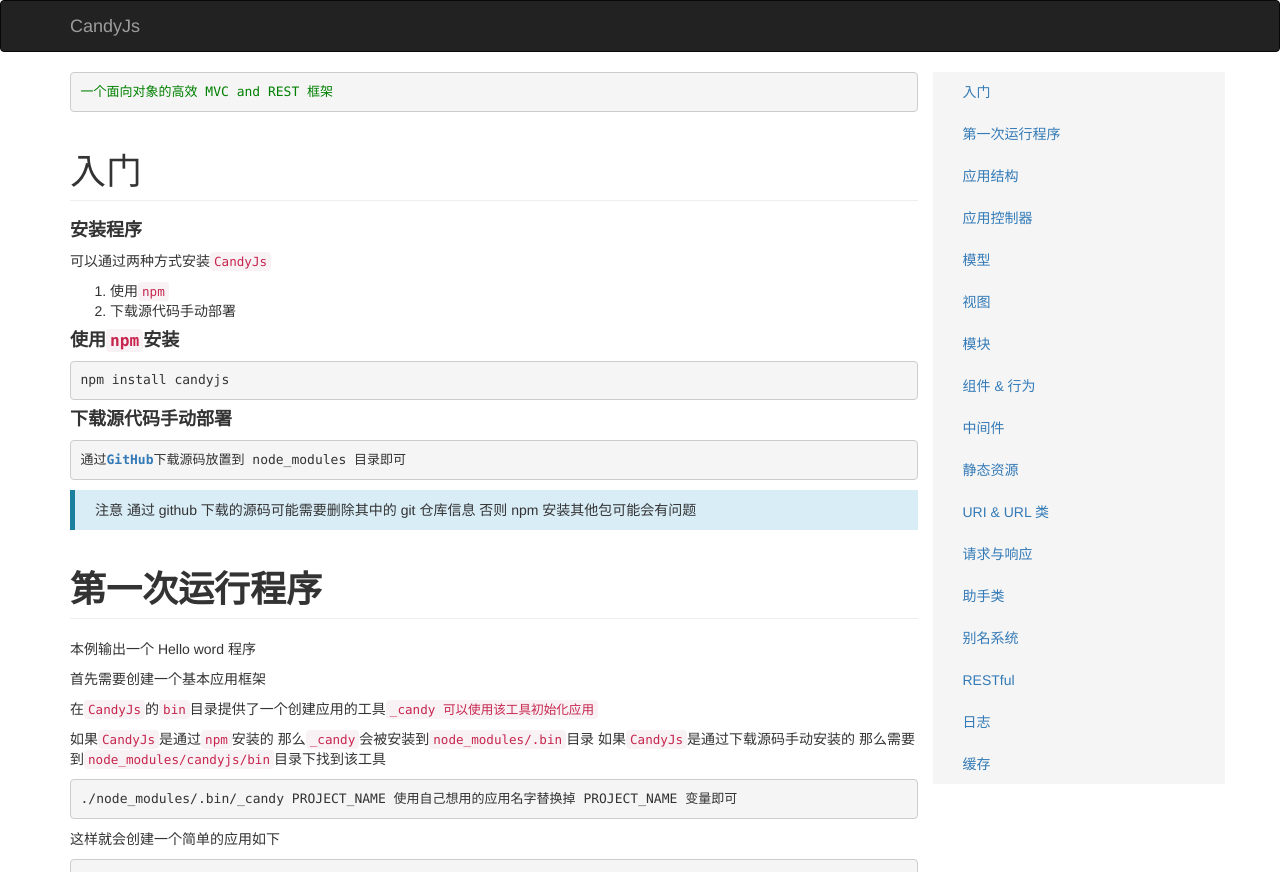
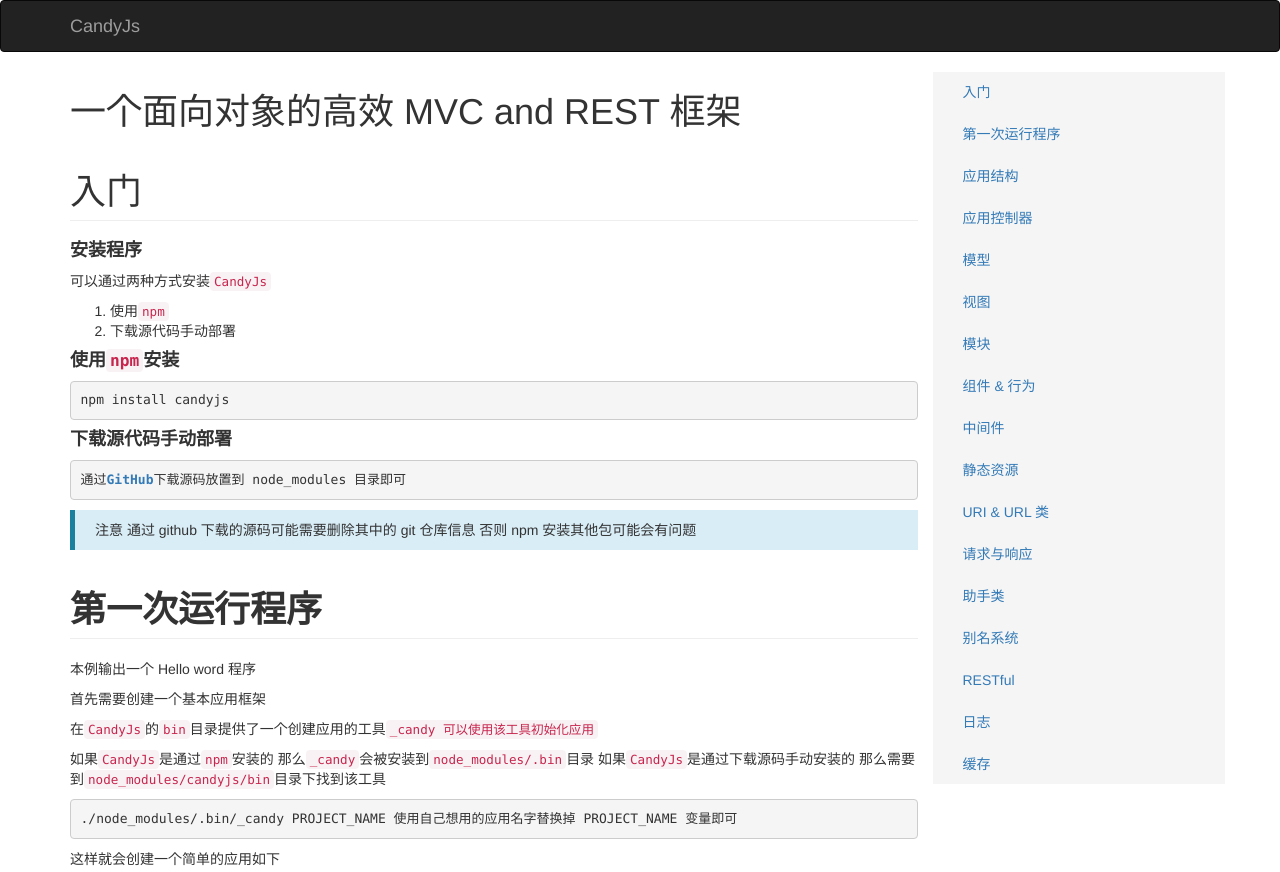
Before and after one commit to candyframework/candyjs, a website: page doc/index.html in a window 1280 px wide. Shown: the top 872 px of the page. Drawn offline with nearby package versions, Linux system fonts and the light colour scheme.

Commit message:
change js

```diff
--- a/doc/index.html
+++ b/doc/index.html
@@ -35,9 +35,9 @@
 <div class="container">
     <div class="row">
         <div class="col-md-9">
-<pre style="color:green">
+<h1>
 一个面向对象的高效 MVC and REST 框架
-</pre>
+</h1>
 
             <h1 class="page-header">入门</h1>
 
```
Also changed, not shown: doc/index_en.html (+2 -2 lines).
